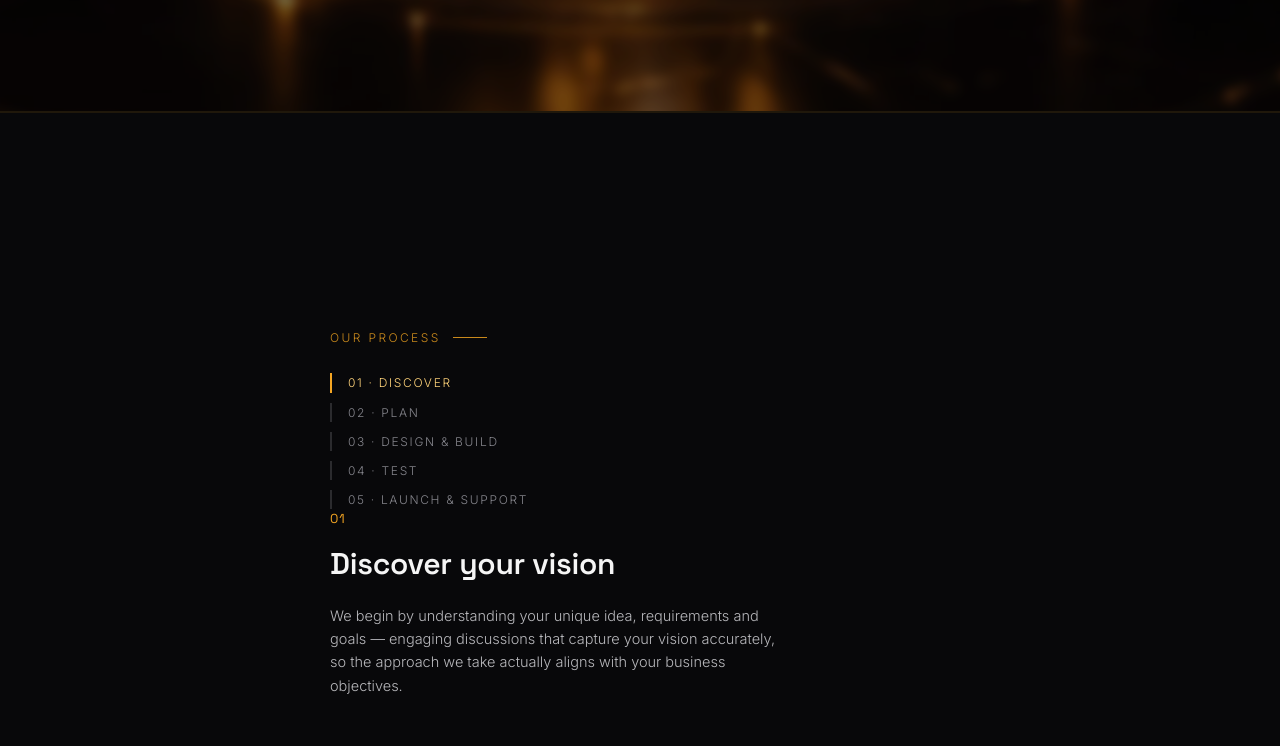
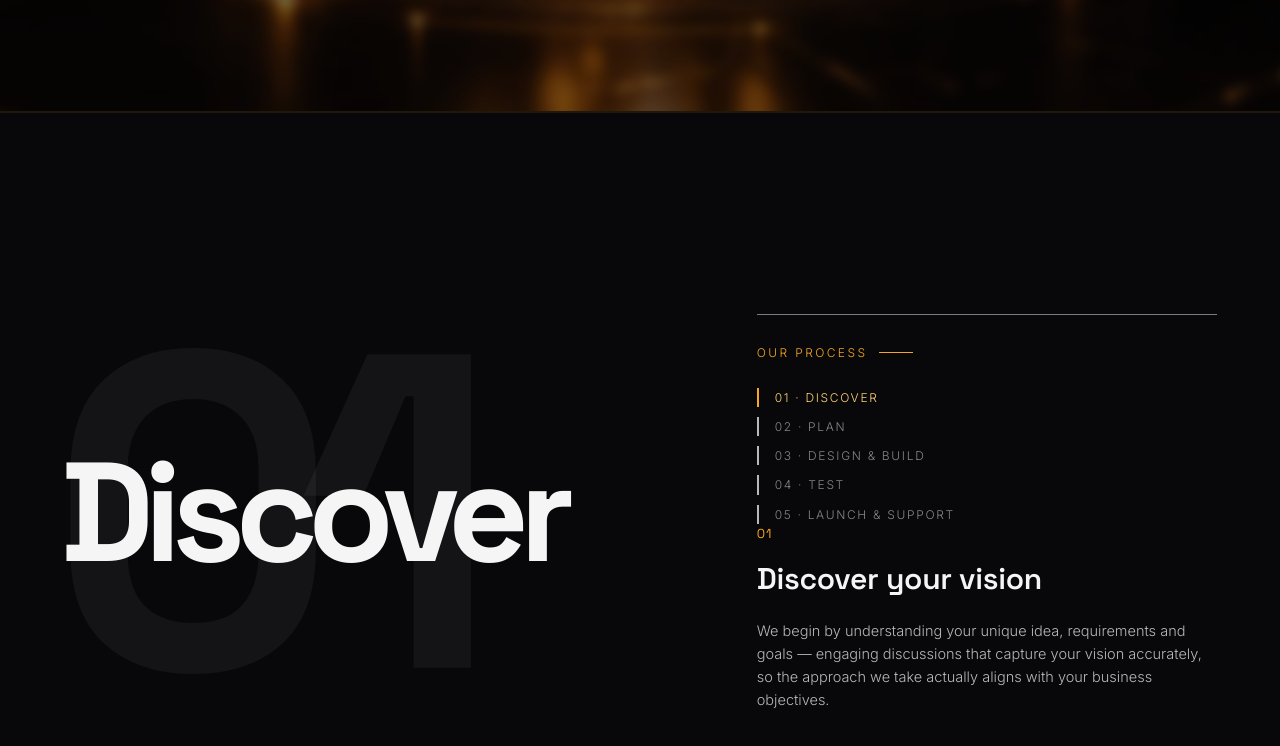
Before and after one commit to shlok208/trion, a plain HTML site: page trion-site-split/trion-site-split/index.html in a window 1280 px wide. Shown: the part 688-1434 px from the top of the page. Drawn offline with Linux system fonts and the light colour scheme; animation ran at ten frames a second.

Commit message:
update method animation

```diff
--- a/trion-site-split/trion-site-split/assets/css/styles.css
+++ b/trion-site-split/trion-site-split/assets/css/styles.css
@@ -130,24 +130,33 @@
   .t-card .who span{ color:var(--gray-dim); display:block; font-size:11.5px; margin-top:2px; }
 
   /* ---------- METHOD (scroll-scrubbed) ---------- */
-  .method-scroll{ height:500vh; position:relative; }
-  .method-sticky{ position:sticky; top:0; height:100vh; display:flex; align-items:center; overflow:hidden; border-top:1px solid rgba(245,166,35,0.1); }
-  .method-sticky .wrap{ width:100%; display:flex; justify-content:center; }
-  .method-content{ width:min(620px, 100%); }
+  .method-scroll{ height:500vh; position:relative; background:rgb(var(--method-bg, 8,8,10)); color:rgb(var(--method-text, 184,184,188)); transition:background-color .15s linear, color .15s linear; }
+  .method-sticky{ position:sticky; top:0; height:100vh; display:flex; align-items:center; overflow:hidden; border-top:1px solid rgba(245,166,35,0.1); background:inherit; transition:background-color .15s linear; }
+  .method-sticky .wrap{ width:100%; display:grid; grid-template-columns:minmax(0, 1.15fr) minmax(300px, .85fr); gap:70px; align-items:center; }
+  .method-display{ position:relative; min-height:430px; display:flex; align-items:center; overflow:hidden; }
+  .method-ghost{ position:absolute; left:-12px; top:50%; transform:translateY(-50%); font-family:var(--font-head); font-size:clamp(260px, 35vw, 560px); line-height:.8; font-weight:700; letter-spacing:-.09em; color:rgba(120,120,120,.11); user-select:none; }
+  .method-title{ position:relative; z-index:1; max-width:650px; font-family:var(--font-head); font-size:clamp(76px, 11vw, 178px); line-height:.82; letter-spacing:-.07em; font-weight:700; color:rgb(var(--method-heading, 245,245,245)); }
+  .method-title-in{ animation:methodTitleIn .65s cubic-bezier(.2,.8,.2,1); }
+  @keyframes methodTitleIn{ from{ opacity:0; transform:translateY(38px); } to{ opacity:1; transform:translateY(0); } }
+  .method-content{ width:100%; max-width:460px; }
+  .method-content h3{ color:rgb(var(--method-heading, 245,245,245)); }
+  .method-content .eyebrow{ color:rgb(var(--method-accent, 201,137,28)); }
+  .method-content .eyebrow::after{ background:currentColor; }
   .phase-rail{ margin-top:26px; display:flex; flex-direction:column; gap:10px; }
   .phase-rail li{
-    font-size:12px; letter-spacing:0.14em; text-transform:uppercase; color:var(--gray-dim);
-    padding-left:16px; border-left:2px solid rgba(184,184,188,0.2); transition:color .3s ease, border-color .3s ease;
+    font-size:12px; letter-spacing:0.14em; text-transform:uppercase; color:rgb(var(--method-muted, 133,133,140));
+    padding-left:16px; border-left:2px solid rgb(var(--method-border, 184,184,188)); transition:color .3s ease, border-color .3s ease;
   }
-  .phase-rail li.active{ color:var(--gold-light); border-left-color:var(--gold); }
+  .phase-rail li.active{ color:rgb(var(--method-accent-light, 255,211,122)); border-left-color:rgb(var(--method-accent, 245,166,35)); }
 
   .method-content .eyebrow{ margin-bottom:20px; }
   .phase-block{ display:none; }
   .phase-block.active{ display:block; animation:fadeUp .5s ease; }
   @keyframes fadeUp{ from{ opacity:0; transform:translateY(10px);} to{ opacity:1; transform:translateY(0);} }
-  .phase-block .step-no{ font-family:var(--font-head); font-size:13px; color:var(--gold); letter-spacing:0.08em; margin-bottom:10px; }
+  .phase-block .step-no{ font-family:var(--font-head); font-size:13px; color:rgb(var(--method-accent, 245,166,35)); letter-spacing:0.08em; margin-bottom:10px; }
   .phase-block h3{ font-size:clamp(22px,2.6vw,30px); margin-bottom:16px; }
-  .phase-block p{ font-size:14.5px; color:var(--gray); max-width:460px; }
+  .phase-block p{ font-size:14.5px; color:rgb(var(--method-text, 184,184,188)); max-width:460px; }
+  .method-content::before{ content:""; display:block; width:100%; height:1px; margin-bottom:28px; background:rgb(var(--method-border, 184,184,188)); opacity:.65; }
   .phase-note{ margin-top:16px; }
 
   /* ---------- MARQUEE TICKER ---------- */
@@ -240,6 +249,9 @@
     .about-grid{ grid-template-columns:1fr; }
     .hero .wrap{ grid-template-columns:1fr; gap:20px; }
     .method-content{ max-width:620px; }
+    .method-sticky .wrap{ grid-template-columns:1fr; gap:18px; }
+    .method-display{ min-height:260px; }
+    .method-title{ font-size:clamp(72px, 16vw, 130px); }
     .foot-grid{ grid-template-columns:1fr; }
     .contact-panels{ grid-template-columns:1fr; }
     .contact-panel{ border-right:none; border-bottom:1px solid var(--border); }
@@ -254,5 +266,8 @@
     .stats-grid,.benefits-grid,.service-cards,.pricing-grid{ grid-template-columns:1fr; }
     .stat-box,.contact-panel{ border-right:none !important; border-bottom:1px solid var(--border); }
     .method-scroll{ height:560vh; }
+    .method-display{ min-height:220px; }
+    .method-ghost{ left:-8px; font-size:250px; }
+    .method-title{ font-size:76px; }
     .t-card{ width:260px; }
   }
--- a/trion-site-split/trion-site-split/assets/js/app.js
+++ b/trion-site-split/trion-site-split/assets/js/app.js
@@ -42,6 +42,8 @@
   var heroOverlay = document.getElementById('heroOverlay');
   var heroVisual = document.querySelector('.hero-visual');
   var phaseSection = document.getElementById('method');
+  var methodTitle = document.getElementById('methodTitle');
+  var methodGhost = document.getElementById('methodGhost');
   var canvas = document.getElementById('methodCanvas');
   var ctx = canvas.getContext('2d');
   var railItems = document.querySelectorAll('#phaseRail li');
@@ -51,6 +53,7 @@
   var images = [];
   var currentIndex = -1;
   var currentPhase = -1;
+  var methodTitles = ['Discover', 'Plan', 'Build', 'Test', 'Launch'];
   var dpr = Math.min(window.devicePixelRatio || 1, 1.5);
   var playbackIndex = 0;
   var playbackDirection = 1;
@@ -80,18 +83,35 @@
 
   function setPhase(idx){
     currentPhase = idx;
+    methodTitle.textContent = methodTitles[idx];
+    methodGhost.textContent = '0' + (idx + 1);
+    methodTitle.classList.remove('method-title-in');
+    void methodTitle.offsetWidth;
+    methodTitle.classList.add('method-title-in');
     railItems.forEach(function(li,i){ li.classList.toggle('active', i===idx); });
     phaseBlocks.forEach(function(pb){ pb.classList.toggle('active', parseInt(pb.dataset.phase,10)===idx); });
   }
 
   function updatePhase(){
-    if(!images.length) return;
     var phaseRect = phaseSection.getBoundingClientRect();
     var phaseScrollable = phaseRect.height - window.innerHeight;
     var phaseProgress = phaseScrollable > 0 ? (-phaseRect.top) / phaseScrollable : 0;
     phaseProgress = Math.min(1, Math.max(0, phaseProgress));
     var phaseIdx = Math.min(4, Math.floor(phaseProgress * 5));
     if(phaseIdx !== currentPhase) setPhase(phaseIdx);
+    updateMethodTheme(phaseProgress);
+  }
+
+  function updateMethodTheme(progress){
+    var transition = Math.min(1, Math.max(0, (progress - 0.12) / 0.42));
+    var blend = function(dark, light){ return Math.round(dark + (light - dark) * transition); };
+    phaseSection.style.setProperty('--method-bg', blend(8, 248) + ',' + blend(8, 248) + ',' + blend(10, 248));
+    phaseSection.style.setProperty('--method-text', blend(184, 48) + ',' + blend(184, 48) + ',' + blend(188, 52));
+    phaseSection.style.setProperty('--method-muted', blend(133, 105) + ',' + blend(133, 105) + ',' + blend(140, 110));
+    phaseSection.style.setProperty('--method-heading', blend(245, 18) + ',' + blend(245, 18) + ',' + blend(245, 22));
+    phaseSection.style.setProperty('--method-accent', blend(245, 190) + ',' + blend(166, 112) + ',' + blend(35, 24));
+    phaseSection.style.setProperty('--method-accent-light', blend(255, 120) + ',' + blend(211, 70) + ',' + blend(122, 18));
+    phaseSection.style.setProperty('--method-border', blend(184, 48) + ',' + blend(184, 48) + ',' + blend(188, 52));
   }
 
   var ticking = false;
@@ -140,6 +160,7 @@
 
   sizeCanvas();
   preload();
+  updateMethodTheme(0);
 
   if(!reduceMotion){
     window.requestAnimationFrame(playAnimation);
--- a/trion-site-split/trion-site-split/index.html
+++ b/trion-site-split/trion-site-split/index.html
@@ -62,6 +62,10 @@
   <div class="method-scroll" id="method">
     <div class="method-sticky">
       <div class="wrap">
+        <div class="method-display" aria-hidden="true">
+          <div class="method-ghost" id="methodGhost">01</div>
+          <div class="method-title method-title-in" id="methodTitle">Discover</div>
+        </div>
         <div class="method-content">
           <div class="eyebrow">Our process</div>
           <ul class="phase-rail" id="phaseRail">
```
